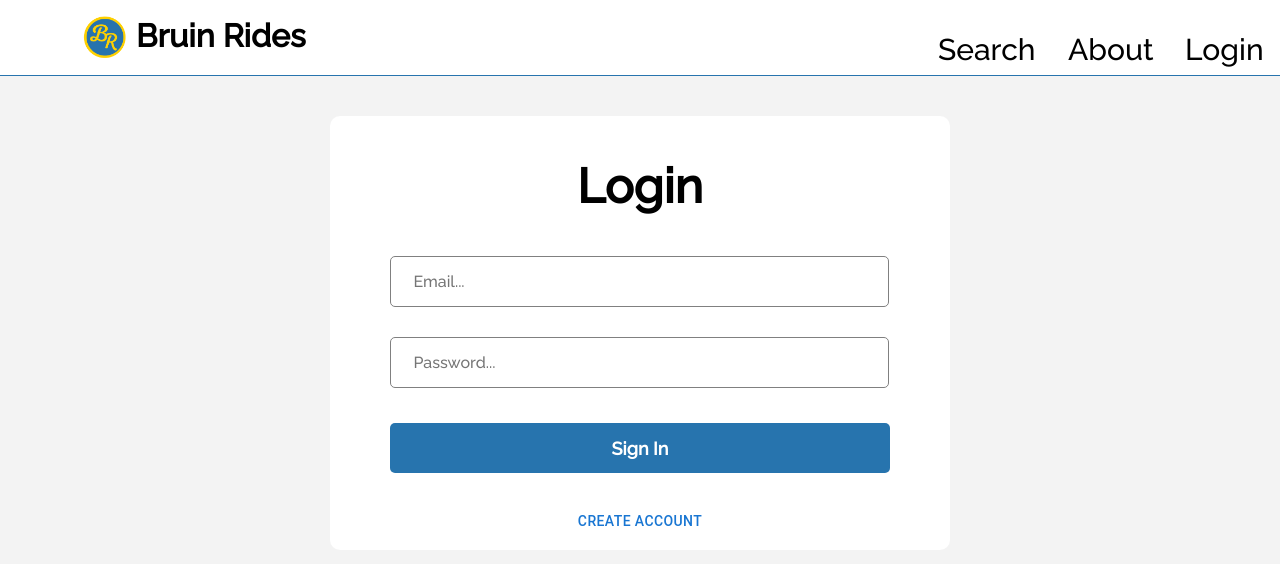
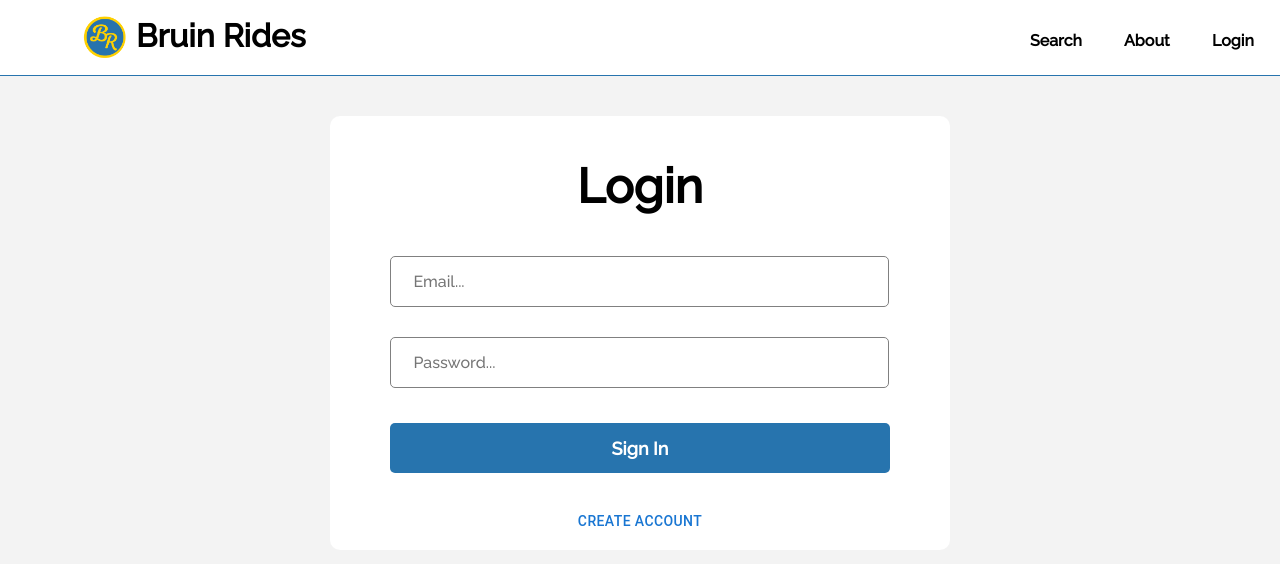
Before and after one commit to hiimvincent/bruin-rides, a React (Create React App) app in the folder src/client/: page /login in a window 1280 px wide. Shown: the top 564 px of the page. Built offline with nearby package versions, Linux system fonts and the light colour scheme.

Commit message:
Added region pictures to each ride in Search page Finalized Navbar design

```diff
--- a/src/client/src/App.css
+++ b/src/client/src/App.css
@@ -72,12 +72,27 @@
   padding: 15px 32px;
 }
 
+.ride{
+  display: flex;
+  flex-direction: row;
+}
+
 .rides{
   justify-content: center;
   display: grid;
-  grid-template-columns: 31% 31% 31%;
+  grid-template-columns: 50% 35%;
 }
 
+.ridePhoto{
+  display: block;
+  height: auto;
+  width: 220px;
+  padding-right: 100px;
+  margin-left: -300px;
+  z-index: -99;
+  border-radius: 10%;
+  object-fit: cover;
+}
 
 p {
   font-size: 25px;
@@ -180,18 +195,20 @@ input {
   position: relative;
   margin-top: 1rem;
   margin-bottom: 5rem;
+  border-radius: 5%;
   /* background-image: url("./lax.png");
   background-size: 500px 190px;
   background-repeat: no-repeat; */
   background-color: #2774AE;
   color: #fff;
   padding: 1.3rem 3rem;
-  border-radius: 5px;
   font-size: 1.1em;
   line-height: 1.4em;
   width: 300px;
   margin-left: auto;
   margin-right: auto;
+  display: flex;
+  flex-direction: row;
 
 }
 
@@ -243,10 +260,45 @@ i {
 }
 
 .routeHeader{
-  font-size: 25px;
-  padding-top: 5px;
+  font-size: 1em;
+  padding-top: 4px;
+  padding-right: 10px;
+  color: black;
+  text-align: center;
+  text-decoration: none;
+  display: inline-block;
+  vertical-align: middle;
+  -webkit-transform: perspective(1px) translateZ(0);
+  transform: perspective(1px) translateZ(0);
+  box-shadow: 0 0 1px rgba(0, 0, 0, 0);
+  position: relative;
+  overflow: hidden;
 }
 
+.routeHeader::before{
+  content: "";
+  position: absolute;
+  z-index: -1;
+  left: 0;
+  right: 0;
+  bottom: 0;
+  background: #2098D1;
+  height: 4px;
+  -webkit-transform: translateY(4px);
+  transform: translateY(4px);
+  -webkit-transition-property: transform;
+  transition-property: transform;
+  -webkit-transition-duration: 0.3s;
+  transition-duration: 0.3s;
+  -webkit-transition-timing-function: ease-out;
+  transition-timing-function: ease-out;
+}
+
+.routeHeader:hover:before, .routeHeader:focus:before, .routeHeader:active:before {
+  /*background-color: #2774AE;*/
+  -webkit-transform: translateY(0);
+  transform: translateY(0);
+}
 li{
   float: right;
 }
@@ -264,7 +316,7 @@ li a {
   text-align: center;
   padding: 27px 16px;
   text-decoration: none;
-  font-size: 1.2em;
+  font-size: 1em;
   display: inline-block;
   vertical-align: middle;
   -webkit-transform: perspective(1px) translateZ(0);
--- a/src/client/src/components/Ride.js
+++ b/src/client/src/components/Ride.js
@@ -6,15 +6,39 @@ import axios from "axios";
 import { useNavigate } from "react-router-dom";
 import CapacityBar from './CapacityBar';
 import lax from '../lax.png'
+import laxPic from "../components/background_photos/LAX.jpg"
+import downtownPic from "../components/background_photos/LADowntown.jpg"
+import hollywoodPic from "../components/background_photos/Hollywood.jpg"
+import koreatownPic from "../components/background_photos/Koreatown.jpg"
+import santamonicaPic from "../components/background_photos/SantaMonica.jpg"
+import burbankPic from "../components/background_photos/Burbank.jpg"
+
 
 export default function Ride({details, onDelete}) {
     const { user, setUser } = useAuth();
     const navigate = useNavigate();
     const capacity = [{completed: (details.riders.length/details.grpSize)*100}];
-
+    const ridePhoto = <img></img>;
     const hasJoined = user && details.riders.includes(user);
     const joinOrLeave = hasJoined ? "Leave Ride" : (details.riders.length < details.grpSize ? "Join Ride": "Ride Full");
 
+
+
+    /*if (details.region == "LAX"){
+        ridePhoto = laxPic;
+    }*/
+
+    /*else if (details.region =="Downtown"){
+        ridePhoto = downtownPic;
+    }else if (details.region =="Hollywood"){
+        ridePhoto = hollywoodPic;
+    }else if (details.region =="Koreatown"){
+        ridePhoto = koreatownPic;
+    }else if (details.region =="Santa Monica"){
+        ridePhoto = santamonicaPic;
+    }else if (details.region =="Burbank"){
+        ridePhoto = burbankPic;
+    }*/
     function formatAMPM(date) {
         var hours = date.substring(0, 2)
         var minutes = date.substring(3, 5);
@@ -67,6 +91,10 @@ export default function Ride({details, onDelete}) {
 
     return (
         <div className="item">
+            <img className="ridePhoto"
+                src={details.region == "LAX" ? laxPic : details.region == "Downtown" ? downtownPic : details.region == "Koreatown" ? koreatownPic : details.region == "Hollywood" ? hollywoodPic : details.region == "Santa Monica" ? santamonicaPic : burbankPic}
+            />
+            <div className='rideDetails'>
                 <div className="address"><div className='category'><b>Region</b></div>{details.region}</div>
                 <div className="address"><div className='category'><b>Destination</b></div> {details.destination}</div>
 
@@ -87,5 +115,8 @@ export default function Ride({details, onDelete}) {
                 <Button component={Link} to={"/view?rideid=" + details._id} variant="contained" color="primary" sx={{m: 1}} >More Details</Button>
 
             </div>
+
+
+        </div>
     )
 }
--- a/src/client/src/components/RouteHeader.js
+++ b/src/client/src/components/RouteHeader.js
@@ -27,38 +27,38 @@ function RouteHeader() {
             <ul class="ulHeader">
                 {user ?
                 <li className='routeHeader'>
-                    <Link to="/search" onClick={logout}>Log Out</Link>
+                    <Link to="/search" onClick={logout}><b>Log Out</b></Link>
                 </li>
                 : <div/>}
 
                 {user ?
                 <div>
                 <li className='routeHeader'>
-                    <Link to="/edit"><FiSettings/></Link>
+                    <Link to="/edit"><FiSettings size="20"/></Link>
                 </li>
                 <li className='routeHeader'>
-                    <Link to="/account"> <BsPersonCircle/> </Link>
+                    <Link to="/account"> <BsPersonCircle size="20"/> </Link>
                 </li>
                 </div>
                 :
                 <li className='routeHeader'>
-                    <Link to="/login">Login</Link>
+                    <Link to="/login"><b>Login</b></Link>
                 </li>
                 }
 
                 <li className='routeHeader'>
-                    <Link to="/about">About</Link>
+                    <Link to="/about"><b>About</b></Link>
                 </li>
 
                 {user ?
                 <li className='routeHeader'>
-                    <Link to="/add">Add Ride</Link>
+                    <Link to="/add"><b>Add Ride</b></Link>
                 </li>
                 : <div/>}
 
 
                 <li className='routeHeader'>
-                    <Link to="/search">Search</Link>
+                    <Link to="/search"><b>Search</b></Link>
                 </li>
 
                 <logo>
--- a/src/client/src/components/Search.js
+++ b/src/client/src/components/Search.js
@@ -5,6 +5,15 @@ import '../App.css';
 import RideComponent from './RideComponent'
 import Ride from './Ride';
 import { ProgressBar } from  'react-loader-spinner'
+import laxPic from "../components/background_photos/LAX.jpg"
+import downtownPic from "../components/background_photos/LADowntown.jpg"
+import hollywoodPic from "../components/background_photos/Hollywood.jpg"
+import koreatownPic from "../components/background_photos/Koreatown.jpg"
+import santamonicaPic from "../components/background_photos/SantaMonica.jpg"
+import burbankPic from "../components/background_photos/Burbank.jpg"
+
+
+
 
 
 const destLocs = [
@@ -48,7 +57,7 @@ function Search() {
           let d2 = Date.parse(b.date);
           return d1 - d2;
           })
-          .map(ride => <div key={ride._id}>
+          .map(ride => <div className="ride"key={ride._id}>
             <Ride
               details={ride}
               onDelete={fetchData}
```
Lines whose indentation alone changed are shown as unchanged.
